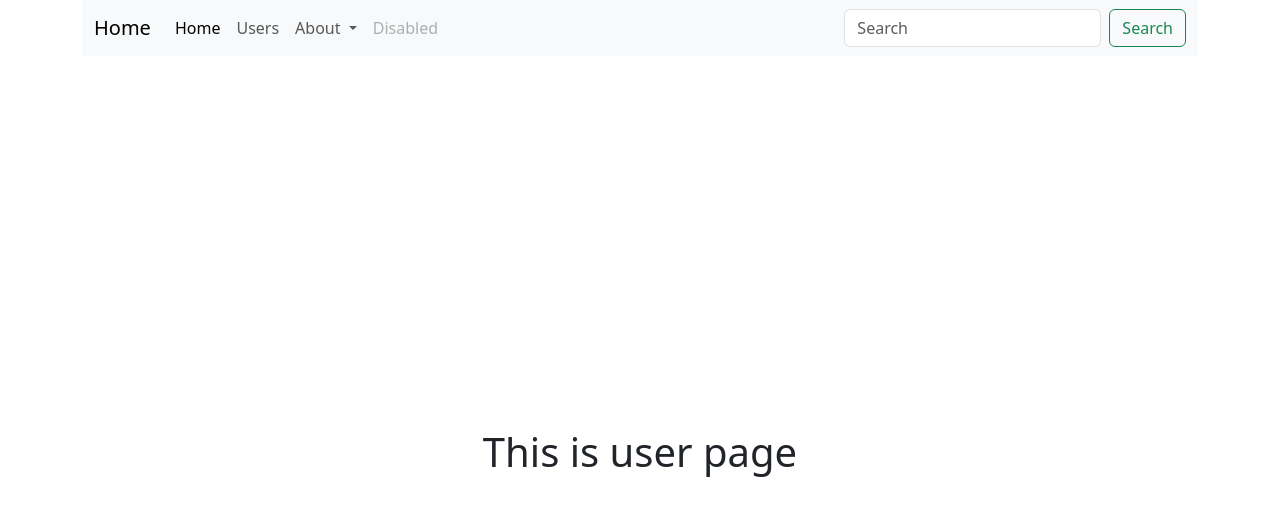
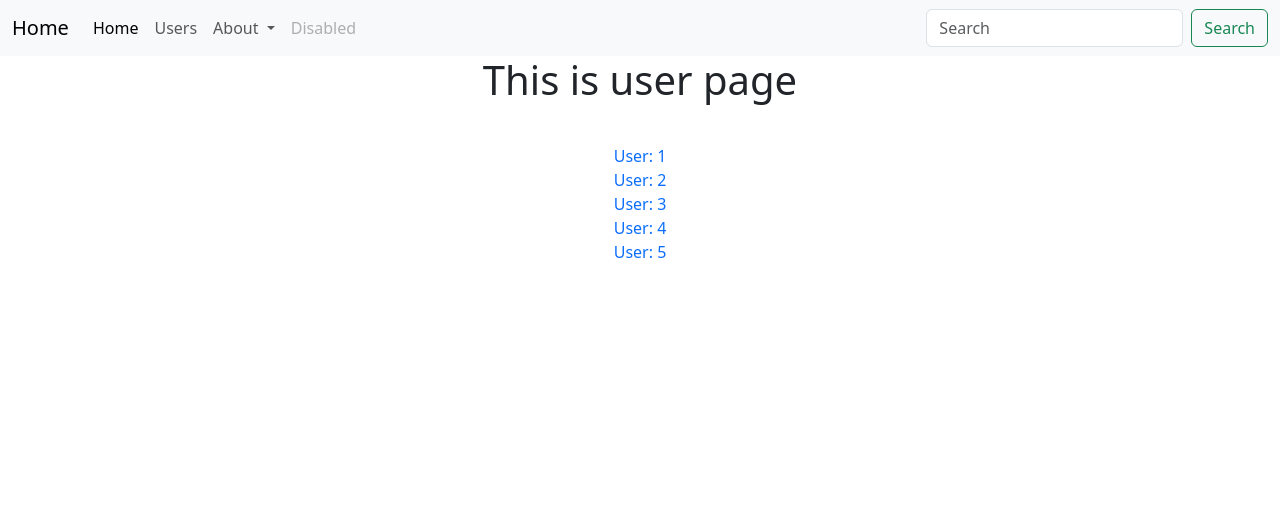
Before and after one commit to Solod-S/NuxtJS-Vue-SSR, a Nuxt app: page /users in a window 1280 px wide. Shown: the top 516 px of the page. Built offline with nearby package versions, Linux system fonts and the light colour scheme.

Commit message:
Dynamic routes and validation
- route validation
- dynamyc routes

```diff
--- a/components/HomePage.vue
+++ b/components/HomePage.vue
@@ -50,14 +50,6 @@
 <script></script>
 
 <style>
-.centerd {
-  min-height: 100vh;
-  margin: 0 auto;
-  display: flex;
-  align-items: center;
-  justify-content: center;
-  text-align: center;
-}
 .form {
   max-width: 600px;
   margin: 0 auto;
--- a/components/Navigation/Bar.vue
+++ b/components/Navigation/Bar.vue
@@ -1,5 +1,5 @@
 <template>
-  <header class="container">
+  <header>
     <!-- <nav class="navbar navbar-expand-lg bg-body-tertiary">
       <div class="container-fluid">
         <a class="navbar-brand" href="#">NuxtJs</a>
--- a/nuxt.config.js
+++ b/nuxt.config.js
@@ -15,6 +15,7 @@ export default {
       { rel: "icon", type: "image/x-icon", href: "/favicon.ico" },
       { rel: "stylesheet", href: "/css/bootstrap.min.css" },
       { rel: "stylesheet", href: "/css/custom.css" },
+      { rel: "stylesheet", href: "/css/modern-normalize.css" },
     ],
     script: [
       {
--- a/pages/aboutCompany/index.vue
+++ b/pages/aboutCompany/index.vue
@@ -8,13 +8,4 @@
 
 <script></script>
 
-<style>
-.centerd {
-  min-height: 100vh;
-  margin: 0 auto;
-  display: flex;
-  align-items: center;
-  justify-content: center;
-  text-align: center;
-}
-</style>
+<style></style>
--- a/pages/index.vue
+++ b/pages/index.vue
@@ -50,14 +50,6 @@
 <script></script>
 
 <style>
-.centerd {
-  min-height: 100vh;
-  margin: 0 auto;
-  display: flex;
-  align-items: center;
-  justify-content: center;
-  text-align: center;
-}
 .form {
   max-width: 600px;
   margin: 0 auto;
--- /dev/null
+++ b/pages/users/_id.vue
@@ -0,0 +1,14 @@
+<template>
+  <h1>User with id: {{ this.$route.params.id }}</h1>
+</template>
+
+<script>
+export default {
+  validate({ params }) {
+    console.log(params);
+    return /^\d+$/.test(params.id);
+    //проверка цифр
+  },
+  // если тру страница будет открыта
+};
+</script>
--- a/pages/users/index.vue
+++ b/pages/users/index.vue
@@ -1,20 +1,37 @@
 <template>
   <div>
-    <div class="container centerd">
+    <div class="container centered">
       <h1>This is user page</h1>
+    </div>
+    <div class="container">
+      <ul class="userList">
+        <li v-for="user of users" :key="user">
+          <a href="#" @click.prevent="goTo(user)"> User: {{ user }}</a>
+        </li>
+      </ul>
     </div>
   </div>
 </template>
 
-<script></script>
+<script>
+export default {
+  data: () => ({
+    users: [1, 2, 3, 4, 5],
+  }),
+  methods: {
+    goTo(user) {
+      this.$router.push("/users/" + user);
+    },
+  },
+};
+</script>
 
 <style>
-.centerd {
-  min-height: 100vh;
-  margin: 0 auto;
-  display: flex;
-  align-items: center;
-  justify-content: center;
+.centered {
+  text-align: center;
+  margin-bottom: 40px;
+}
+.userList {
   text-align: center;
 }
 </style>
--- a/static/css/custom.css
+++ b/static/css/custom.css
@@ -0,0 +1,45 @@
+h1,
+h2,
+h3,
+h4,
+p,
+ul {
+  margin-top: 0;
+  margin-bottom: 0;
+}
+
+a {
+  text-decoration: none;
+}
+
+ul {
+  list-style: none;
+  padding-left: 0;
+}
+
+button {
+  padding: 0;
+  border: none;
+  font: inherit;
+  color: inherit;
+  background-color: transparent;
+}
+
+body {
+  scroll-behavior: smooth;
+}
+
+.img {
+  display: block;
+  max-width: 100%;
+  height: auto;
+}
+
+.centerd {
+  min-height: 100vh;
+  margin: 0 auto;
+  display: flex;
+  align-items: center;
+  justify-content: center;
+  text-align: center;
+}
--- /dev/null
+++ b/static/css/modern-normalize.css
@@ -0,0 +1,114 @@
+/*! modern-normalize v1.1.0 | MIT License | https://github.com/sindresorhus/modern-normalize */
+*,
+::after,
+::before {
+  box-sizing: border-box;
+}
+html {
+  -moz-tab-size: 4;
+  tab-size: 4;
+}
+html {
+  line-height: 1.15;
+  -webkit-text-size-adjust: 100%;
+}
+body {
+  margin: 0;
+}
+body {
+  font-family: system-ui, -apple-system, "Segoe UI", Roboto, Helvetica, Arial,
+    sans-serif, "Apple Color Emoji", "Segoe UI Emoji";
+}
+hr {
+  height: 0;
+  color: inherit;
+}
+abbr[title] {
+  text-decoration: underline dotted;
+}
+b,
+strong {
+  font-weight: bolder;
+}
+code,
+kbd,
+pre,
+samp {
+  font-family: ui-monospace, SFMono-Regular, Consolas, "Liberation Mono", Menlo,
+    monospace;
+  font-size: 1em;
+}
+small {
+  font-size: 80%;
+}
+sub,
+sup {
+  font-size: 75%;
+  line-height: 0;
+  position: relative;
+  vertical-align: baseline;
+}
+sub {
+  bottom: -0.25em;
+}
+sup {
+  top: -0.5em;
+}
+table {
+  text-indent: 0;
+  border-color: inherit;
+}
+button,
+input,
+optgroup,
+select,
+textarea {
+  font-family: inherit;
+  font-size: 100%;
+  line-height: 1.15;
+  margin: 0;
+}
+button,
+select {
+  text-transform: none;
+}
+[type="button"],
+[type="reset"],
+[type="submit"],
+button {
+  -webkit-appearance: button;
+}
+::-moz-focus-inner {
+  border-style: none;
+  padding: 0;
+}
+:-moz-focusring {
+  outline: 1px dotted ButtonText;
+}
+:-moz-ui-invalid {
+  box-shadow: none;
+}
+legend {
+  padding: 0;
+}
+progress {
+  vertical-align: baseline;
+}
+::-webkit-inner-spin-button,
+::-webkit-outer-spin-button {
+  height: auto;
+}
+[type="search"] {
+  -webkit-appearance: textfield;
+  outline-offset: -2px;
+}
+::-webkit-search-decoration {
+  -webkit-appearance: none;
+}
+::-webkit-file-upload-button {
+  -webkit-appearance: button;
+  font: inherit;
+}
+summary {
+  display: list-item;
+}
```
